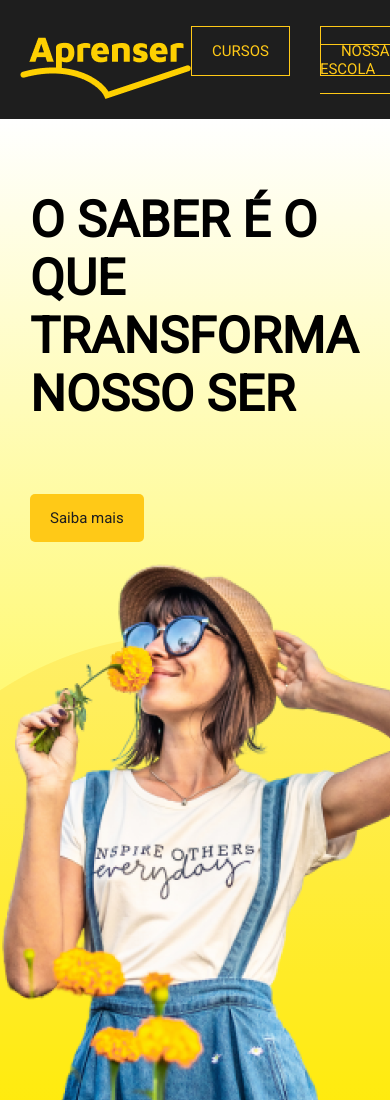
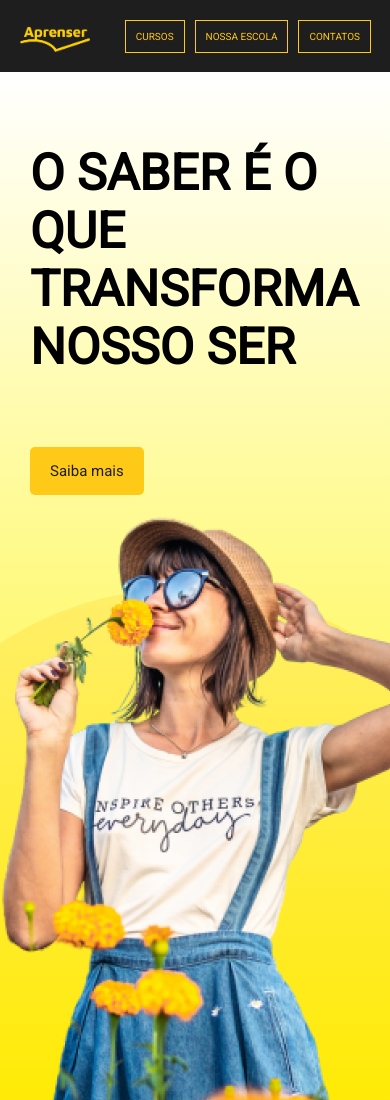
Before and after one commit to marchingbeagle/aprenser-webdesign-serliv, a plain HTML site: page index.html in a window 390 px wide. Shown: the top 1100 px of the page. Drawn offline with Linux system fonts and the light colour scheme.

Commit message:
bug do tamanho do header no mobile corrigido

```diff
--- a/style.css
+++ b/style.css
@@ -219,6 +219,19 @@ header {
 }
 
 @media only screen and (max-width: 450px) {
+  .hero-list {
+    gap: 1rem;
+  }
+
+  .hero-img {
+    width: 20%;
+  }
+
+  .hero-list__pages {
+    font-size: 1rem;
+    padding: 1rem;
+  }
+
   .banner-container,
   .about_us-container {
     flex-basis: auto;
```
